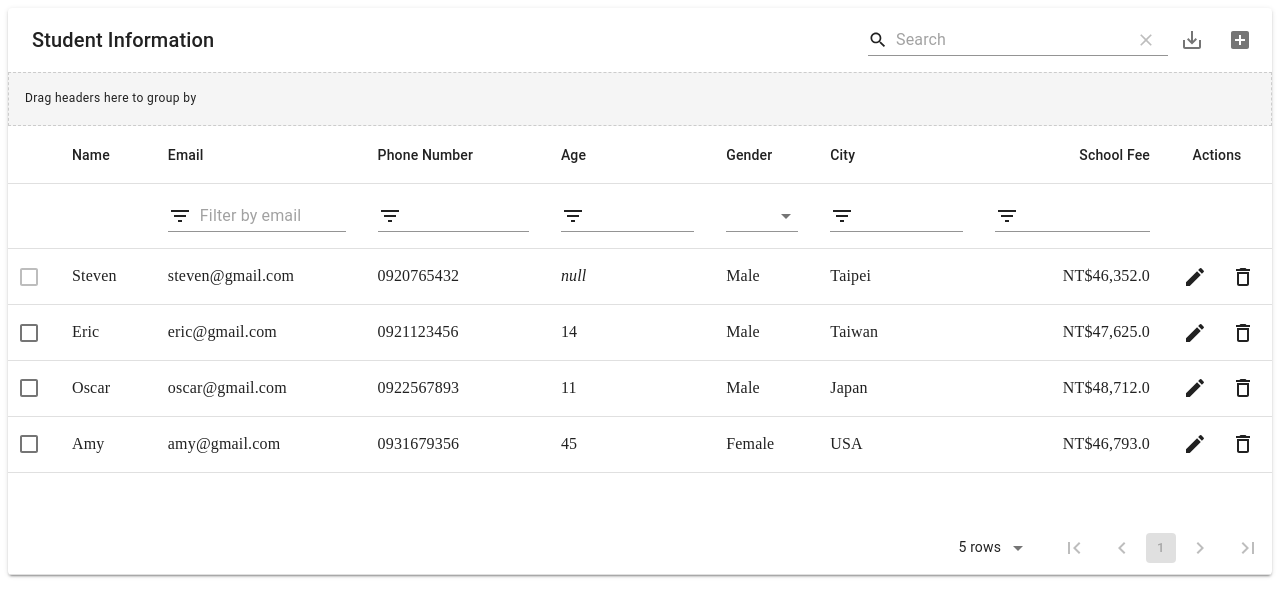
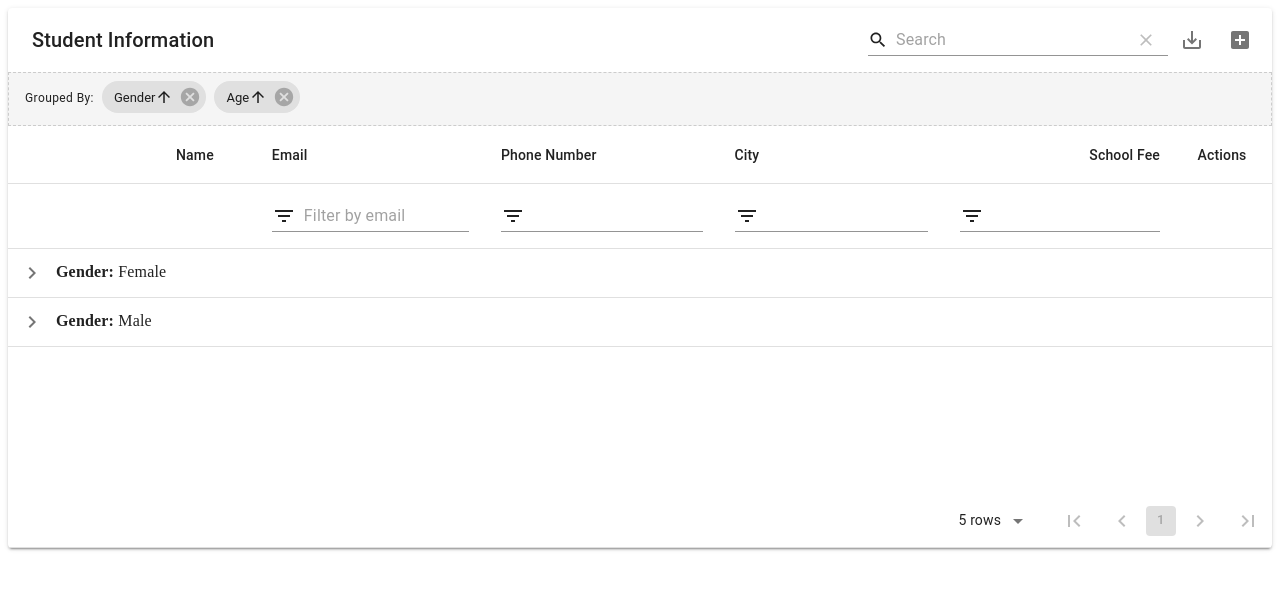
Before and after one commit to pluto123/material_table, a React (Create React App) app: page / in a window 1280 px wide. Shown: the top 616 px of the page. Built offline with nearby package versions, Linux system fonts and the light colour scheme.

Commit message:
設定預設分組與順序

```diff
--- a/src/App.js
+++ b/src/App.js
@@ -54,8 +54,8 @@ function App() {
     { title: "Name", field: "name", sorting: true, customSort: (a, b) => a.name.length - b.name.length, filtering: false },
     { title: "Email", field: "email", filterPlaceholder: "Filter by email" },
     { title: "Phone Number", field: "phone"/*, align: 'right' */}, // align: [right | center | left]
-    { title: "Age", field: "age", emptyValue: ()=><em>null</em>, searchable: false, export: false/*. defaultSort: "asc"*/},
-    { title: "Gender", field: "gender", lookup: genderLookup },
+    { title: "Age", field: "age", defaultGroupOrder:1, emptyValue: ()=><em>null</em>, searchable: false, export: false/*. defaultSort: "asc"*/},
+    { title: "Gender", field: "gender", defaultGroupOrder:0, lookup: genderLookup },
     { title: "City", field: "city" },
     { title: "School Fee", field: "fee", type: "currency", currencySetting: { currencyCode: "TWD", minimumFractionDigits: 1 } }
   ]
```
